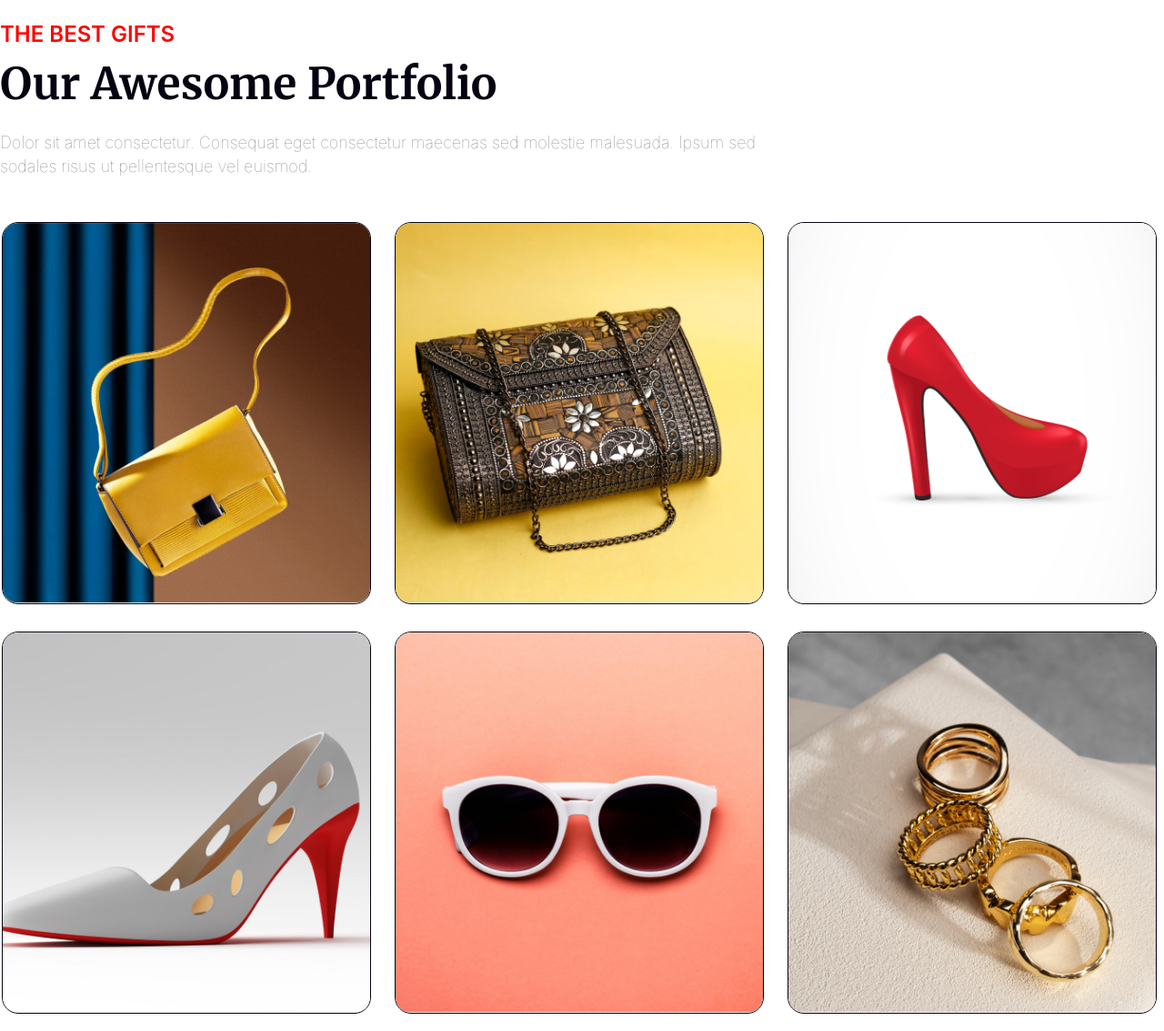
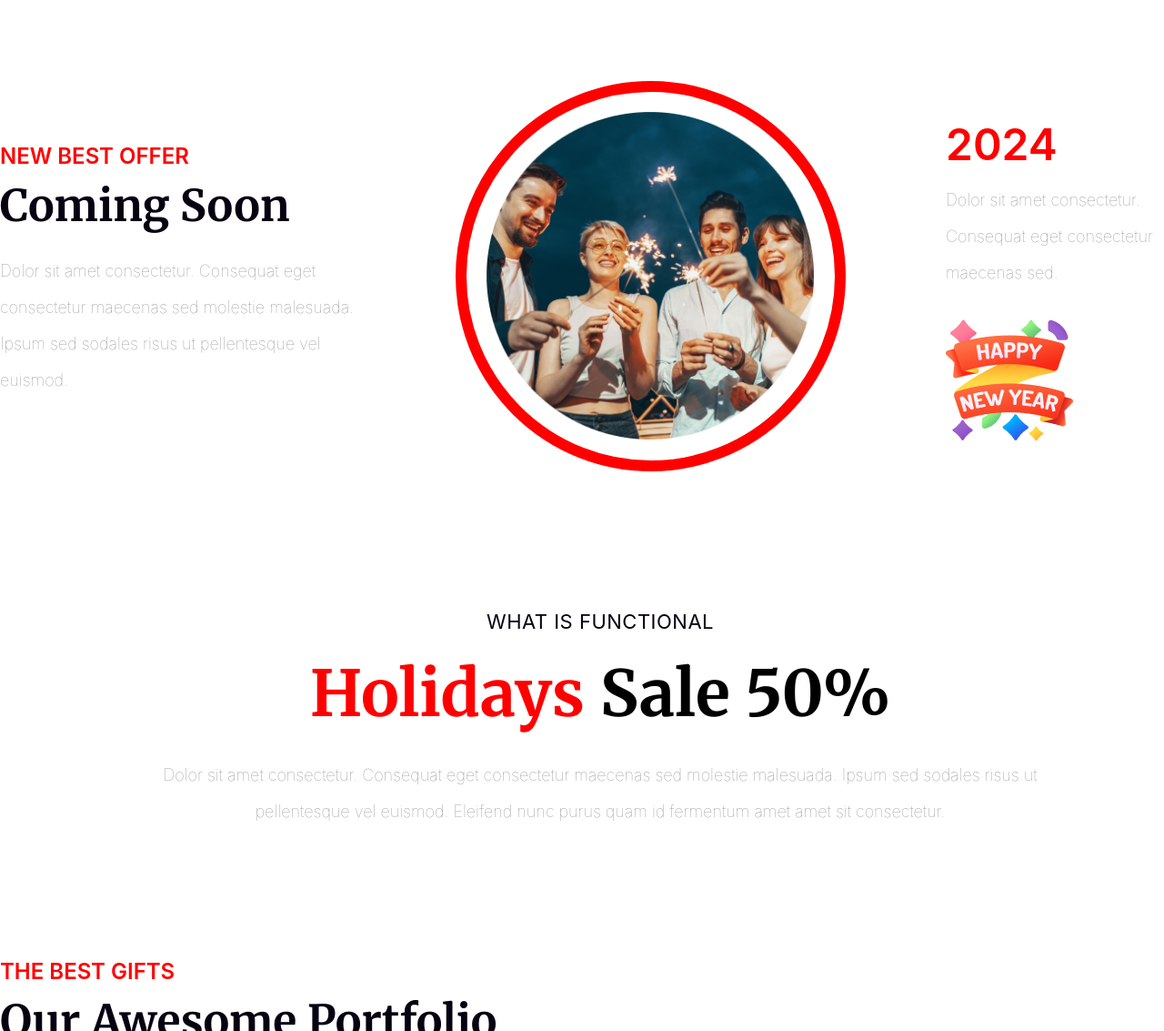
Before and after one commit to Nisha0202/newyearwebsite, a plain HTML site: page index.html in a window 1280 px wide. Shown: the part 2878-4011 px from the top of the page at 91% size. Drawn offline with Linux system fonts and the light colour scheme; a web font is replaced by a local one.

Commit message:
section4 done

```diff
--- a/index.html
+++ b/index.html
@@ -85,9 +85,40 @@
                     <span class="black">Evening 7.30 pm to 12.30 am</span>
                 </div>
             </div>
-            <div class="primary-btn">
-                <button>JOIN NOW</button>
+            <div>
+                <button class="primary-btn">JOIN NOW</button>
             </div>
+        </div>
+
+        <!-- section4 -->
+        <div class="section4">
+            <div class="section4-text1">
+                <h6>NEW BEST OFFER</h6>
+                <h2>Coming Soon</h2>
+                <p>Dolor sit amet consectetur. Consequat eget consectetur maecenas sed molestie malesuada. Ipsum sed
+                    sodales risus ut pellentesque vel euismod. </p>
+            </div>
+            <div class="section4-image">
+                <img src="/resources/Ellipse 1.png">
+            </div>
+            <div class="section4-text2">
+                <div class="text2">
+                    <h5>2024</h5>
+                    <p>Dolor sit amet consectetur. Consequat eget consectetur maecenas sed.</p>
+                </div>
+                <div class="image2">
+                    <img src="/resources/Group 96.png" alt="">
+                </div>
+            </div>
+        </div>
+
+<!-- section5 -->
+<div class="section5">
+    <h6>WHAT IS FUNCTIONAL</h6>
+    <h1><span class="red">Holidays</span> Sale 50%</h1>
+    <p>Dolor sit amet consectetur. Consequat eget consectetur maecenas sed
+        molestie malesuada. Ipsum sed sodales risus ut pellentesque vel euismod.
+        Eleifend nunc purus quam id fermentum amet amet sit consectetur.</p>
 </div>
 
         <!-- section6 -->
@@ -128,8 +159,6 @@
 
             </div>
         </div>
-
-
 
         <!-- section7 -->
         <div class="section7">
--- a/styles.css
+++ b/styles.css
@@ -216,12 +216,6 @@ a:hover {
 
 }
 
-
-
-
-
-
-
 /* section6 */
 .section6 {
     width: 1320px;
@@ -396,3 +390,111 @@ footer{
 .footer-section > img{
     padding: 12px;
 }
+
+/* bonus */
+.section4{
+    width: 1320px;
+    height: 600px;
+    margin: 50px auto;
+    display: flex;
+    justify-content: space-between;
+    align-items: center;
+}
+.section4-text1{
+    width: 390px;
+}
+.section4-text1 > h6{
+    color: var(--primary-color);
+    font-size: 24px;
+    font-family: 'Inter', sans-serif;
+    font-weight: 600;
+    margin: 10px 0px;
+}
+.section4-text1 > h2{
+    font-family: 'Merriweather', serif;
+    color: var(--black);
+    font-size: 48px;
+    margin: 0px;
+    font-weight: bolder;
+}
+.section4-text1 > p{
+    font-family: 'Inter', sans-serif;
+    color: rgb(141, 141, 141);
+    margin-bottom: 48px;
+    line-height: 40px;
+    font-size: 18px;
+    margin: 22px 0px;
+    font-weight: lighter;
+}
+.section4-image{
+    width: 405px;
+    height: 405px;
+  border: 12px solid var(--primary-color);
+  display: grid;
+  place-items: center;
+  border-radius: 50%;
+
+}
+.section4-image > img{
+    width: 360px;
+    height: 360px;
+}
+.section4-text2{
+    width: 280px;
+
+}
+.section4-text2 > .text2 > h5{
+    color: var(--primary-color);
+    font-size: 48px;
+    font-family: 'Inter', sans-serif;
+    font-weight: 600;
+    margin: 10px 0px;
+}
+.section4-text2 > .text2 >p{
+    font-family: 'Inter', sans-serif;
+    color: rgb(141, 141, 141);
+    margin-bottom: 48px;
+    line-height: 40px;
+    font-size: 18px;
+    margin: 12px 0px;
+    font-weight: lighter;
+}
+.section4-text2 > .image2 {
+  width: 140px;
+  height: 140px;
+  padding: 16px 0px 0px;
+  margin: 0px;
+}
+.section5{
+    width: 1320px;
+    height: 280px;
+    margin: 50px auto;
+    display: grid;
+    place-items: center;
+}
+.section5 > h6{
+    font-family: 'Inter', sans-serif;
+    color: var(--black);
+    letter-spacing: 0.5px;
+    font-size: 22px;
+    margin: 12px 0px;
+    font-weight: normal;
+}
+.section5 > h1{
+    font-size: 70px;
+    font-weight: bolder;
+    margin: 0px;
+    font-family: 'Merriweather', serif;
+
+}
+.section5 > p{
+    width: 1070px;
+    text-align: center;
+    font-family: 'Inter', sans-serif;
+    color: rgb(141, 141, 141);
+    margin-bottom: 48px;
+    line-height: 40px;
+    font-size: 18px;
+    margin: 16px 0px;
+    font-weight: lighter;
+}
```
Lines whose indentation alone changed are shown as unchanged.
